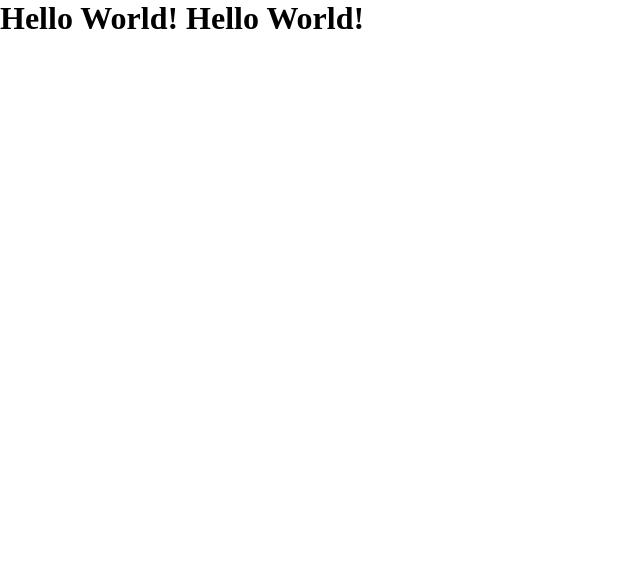
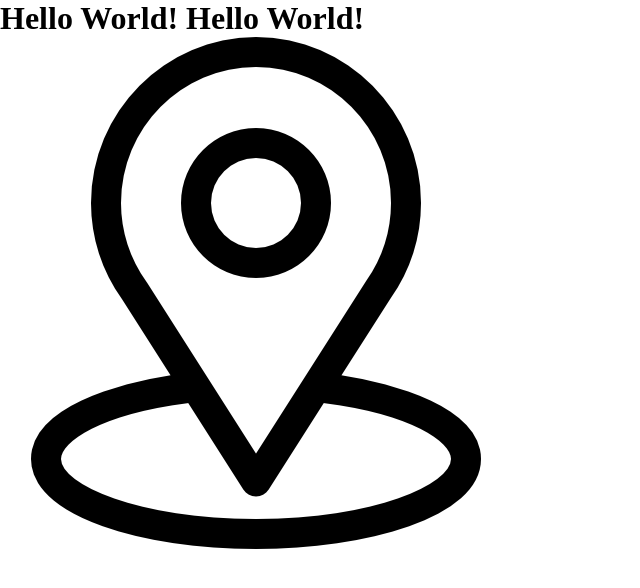
Before and after one commit to leo0127-ux/CodespaceDemo, a plain HTML site: page index.html in a window 1280 px wide. Shown: the whole page, without its empty margins (0-640 px from the left). Drawn offline with Linux system fonts and the light colour scheme.

Commit message:
place img

```diff
--- a/index.html
+++ b/index.html
@@ -8,6 +8,7 @@
 </head>
 <body>
     <h1>Hello World! Hello World!</h1>
+    <img src="img/landmark.png" alt="">
     <script src="index.js"></script>
 </body>
 </html>
```
